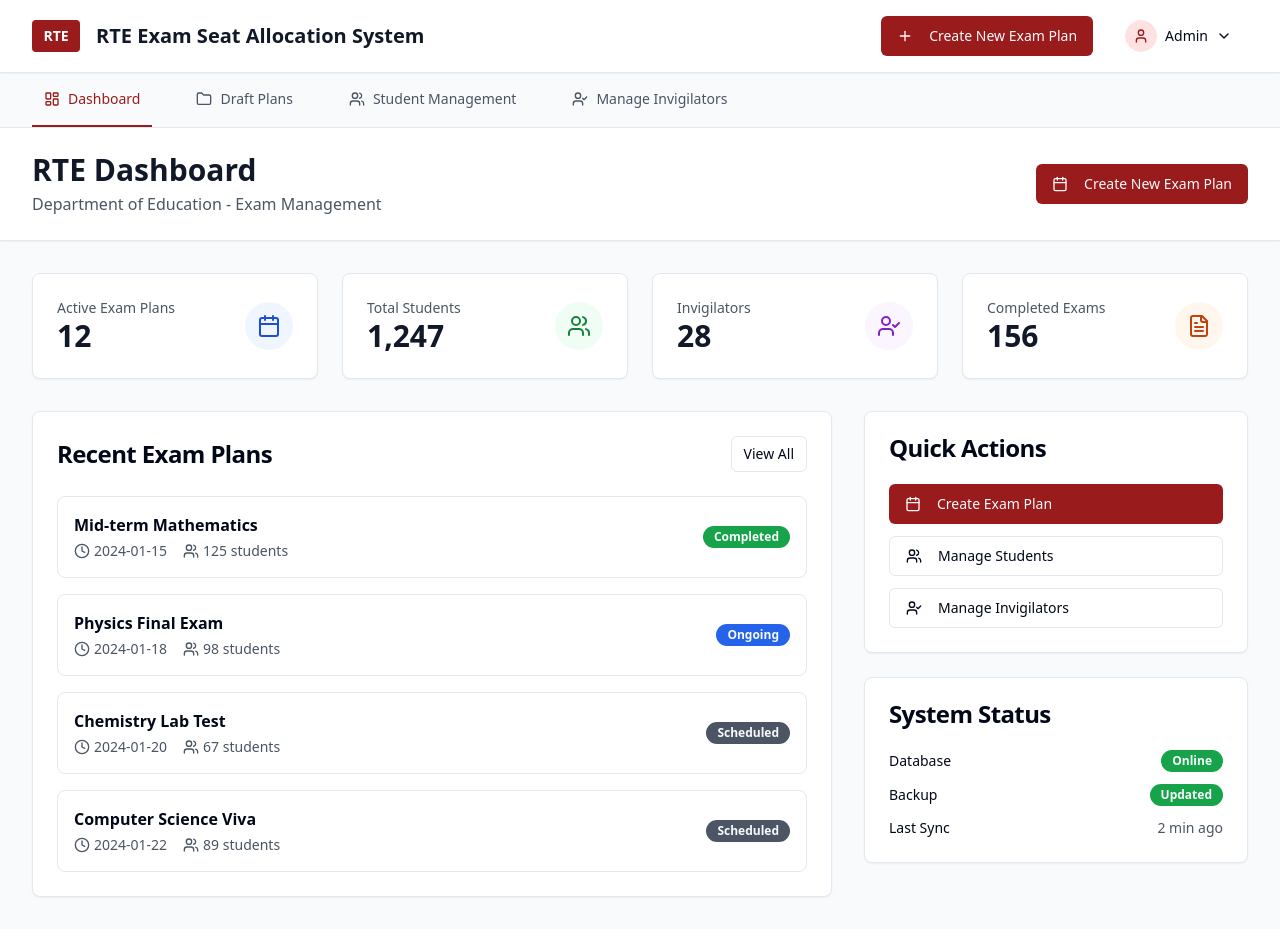
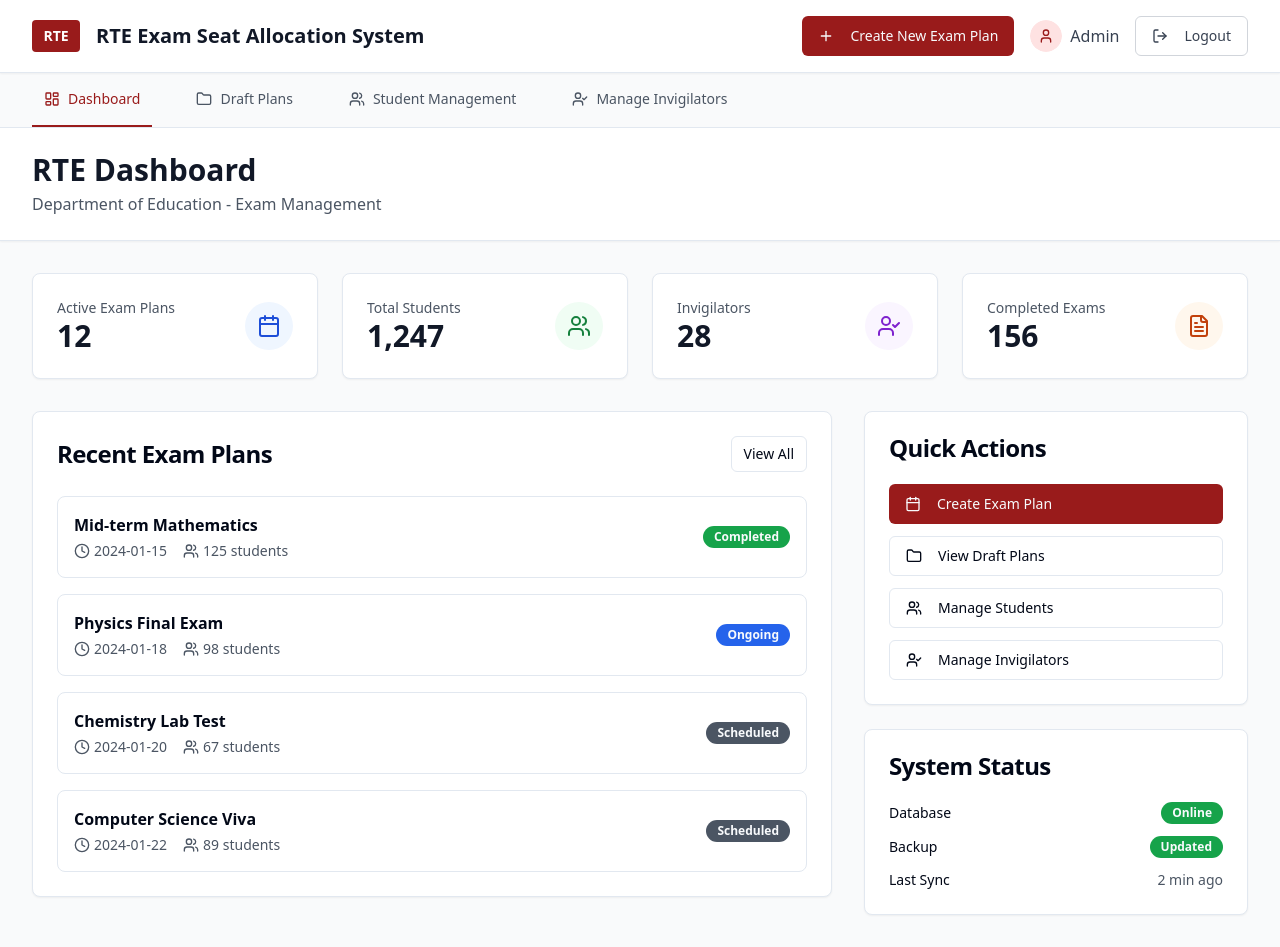
Before and after one commit to shribisha613/crimson-campus-design, a React (Vite) app: page / in a window 1280 px wide. Built offline with nearby package versions, Linux system fonts and the light colour scheme.

Commit message:
Refactor dashboard and header
Remove extra "Create Exam" button, update header, and add "View Draft Plans" to quick actions.

```diff
--- a/src/components/Header.tsx
+++ b/src/components/Header.tsx
@@ -2,14 +2,8 @@
 import React from 'react';
 import { Button } from "@/components/ui/button";
 import { Avatar, AvatarFallback } from "@/components/ui/avatar";
-import {
-  DropdownMenu,
-  DropdownMenuContent,
-  DropdownMenuItem,
-  DropdownMenuTrigger
-} from "@/components/ui/dropdown-menu";
 import { Link, useLocation } from "react-router-dom";
-import { Plus, User, LogOut, ChevronDown } from 'lucide-react';
+import { Plus, User, LogOut } from 'lucide-react';
 
 const Header = () => {
   const location = useLocation();
@@ -35,30 +29,21 @@ const Header = () => {
               </Button>
             </Link>
 
-            {/* Profile Dropdown */}
-            <DropdownMenu>
-              <DropdownMenuTrigger asChild>
-                <Button variant="ghost" className="flex items-center gap-2">
+            {/* Admin Profile */}
+            <div className="flex items-center gap-2">
               <Avatar className="w-8 h-8">
                 <AvatarFallback className="bg-red-100 text-red-800">
                   <User className="w-4 h-4" />
                 </AvatarFallback>
               </Avatar>
-                  <span className="hidden md:block">Admin</span>
-                  <ChevronDown className="w-4 h-4" />
-                </Button>
-              </DropdownMenuTrigger>
-              <DropdownMenuContent align="end" className="bg-white">
-                <DropdownMenuItem>
-                  <User className="w-4 h-4 mr-2" />
-                  Profile
-                </DropdownMenuItem>
-                <DropdownMenuItem>
+              <span className="hidden md:block text-gray-700">Admin</span>
+            </div>
+
+            {/* Logout Button */}
+            <Button variant="outline" className="text-gray-700 border-gray-300 hover:bg-gray-50">
               <LogOut className="w-4 h-4 mr-2" />
               Logout
-                </DropdownMenuItem>
-              </DropdownMenuContent>
-            </DropdownMenu>
+            </Button>
           </div>
         </div>
       </div>
--- a/src/pages/Dashboard.tsx
+++ b/src/pages/Dashboard.tsx
@@ -1,11 +1,10 @@
-
 
 import React from 'react';
 import { Card, CardContent, CardHeader, CardTitle } from "@/components/ui/card";
 import { Button } from "@/components/ui/button";
 import { Badge } from "@/components/ui/badge";
 import { Link } from "react-router-dom";
-import { Calendar, Users, UserCheck, FileText, Clock } from 'lucide-react';
+import { Calendar, Users, UserCheck, FileText, Clock, Folder } from 'lucide-react';
 
 const Dashboard = () => {
   const stats = [
@@ -27,17 +26,11 @@ const Dashboard = () => {
       {/* Header */}
       <div className="bg-white shadow-sm border-b">
         <div className="max-w-7xl mx-auto px-4 sm:px-6 lg:px-8">
-          <div className="flex justify-between items-center py-6">
+          <div className="py-6">
             <div>
               <h1 className="text-3xl font-bold text-gray-900">RTE Dashboard</h1>
               <p className="text-gray-600 mt-1">Department of Education - Exam Management</p>
             </div>
-            <Link to="/create-exam">
-              <Button className="bg-red-800 hover:bg-red-900">
-                <Calendar className="w-4 h-4 mr-2" />
-                Create New Exam Plan
-              </Button>
-            </Link>
           </div>
         </div>
       </div>
@@ -120,6 +113,12 @@ const Dashboard = () => {
                     Create Exam Plan
                   </Button>
                 </Link>
+                <Link to="/draft-plans" className="block">
+                  <Button variant="outline" className="w-full justify-start">
+                    <Folder className="w-4 h-4 mr-2" />
+                    View Draft Plans
+                  </Button>
+                </Link>
                 <Link to="/students" className="block">
                   <Button variant="outline" className="w-full justify-start">
                     <Users className="w-4 h-4 mr-2" />
```
Lines whose indentation alone changed are shown as unchanged.
